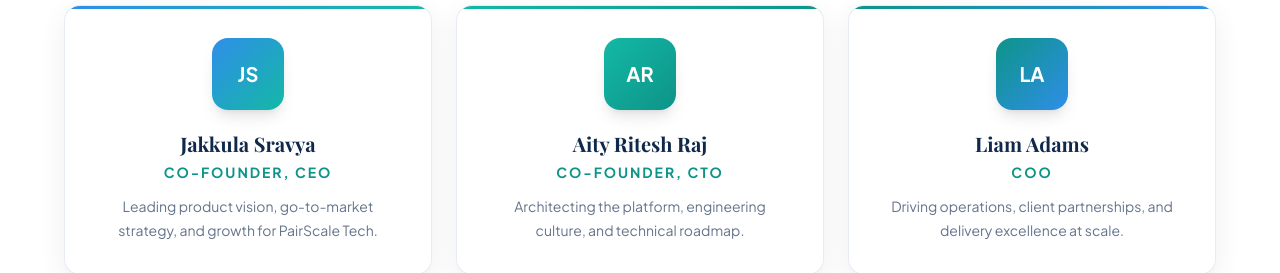
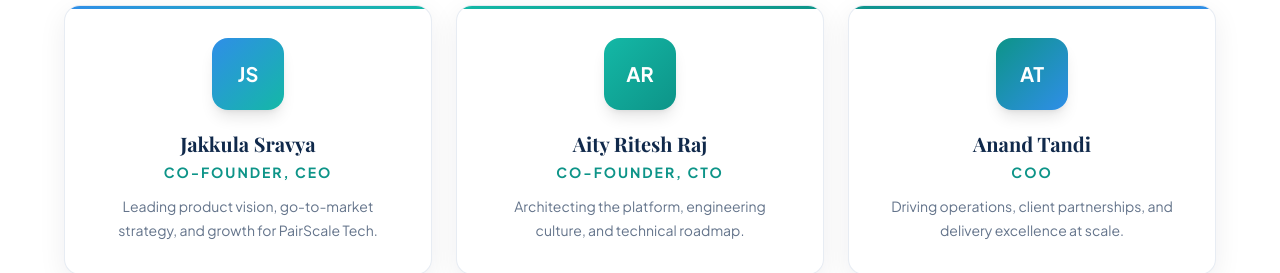
Before and after one commit to riteshaity/pairscale-tech, a React (Vite) app: page /about in a window 1280 px wide. Shown: the part 1560-1833 px from the top of the page. Built offline with nearby package versions, Linux system fonts and the light colour scheme.

Commit message:
Update About.tsx

```diff
--- a/src/pages/About.tsx
+++ b/src/pages/About.tsx
@@ -70,9 +70,9 @@ const founders = [
     description: "Architecting the platform, engineering culture, and technical roadmap.",
   },
   {
-    name: "Liam Adams",
+    name: "Anand Tandi",
     role: "COO",
-    initials: "LA",
+    initials: "AT",
     gradient: "from-[#0d9488] to-[#2f8ee8]",
     description: "Driving operations, client partnerships, and delivery excellence at scale.",
   },
```
